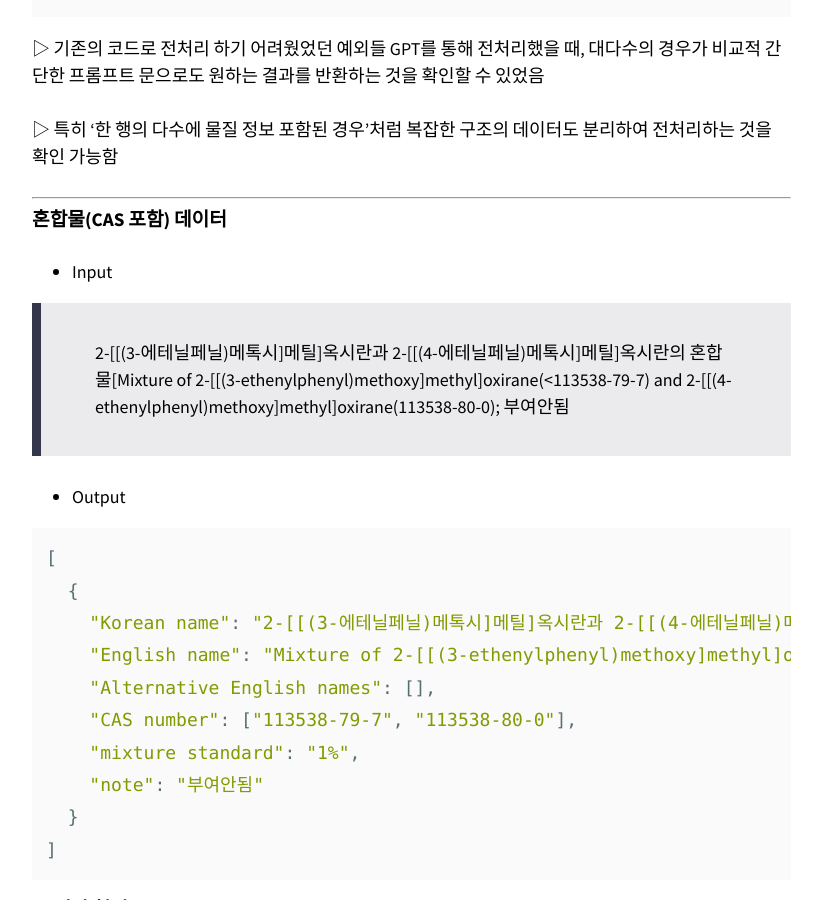
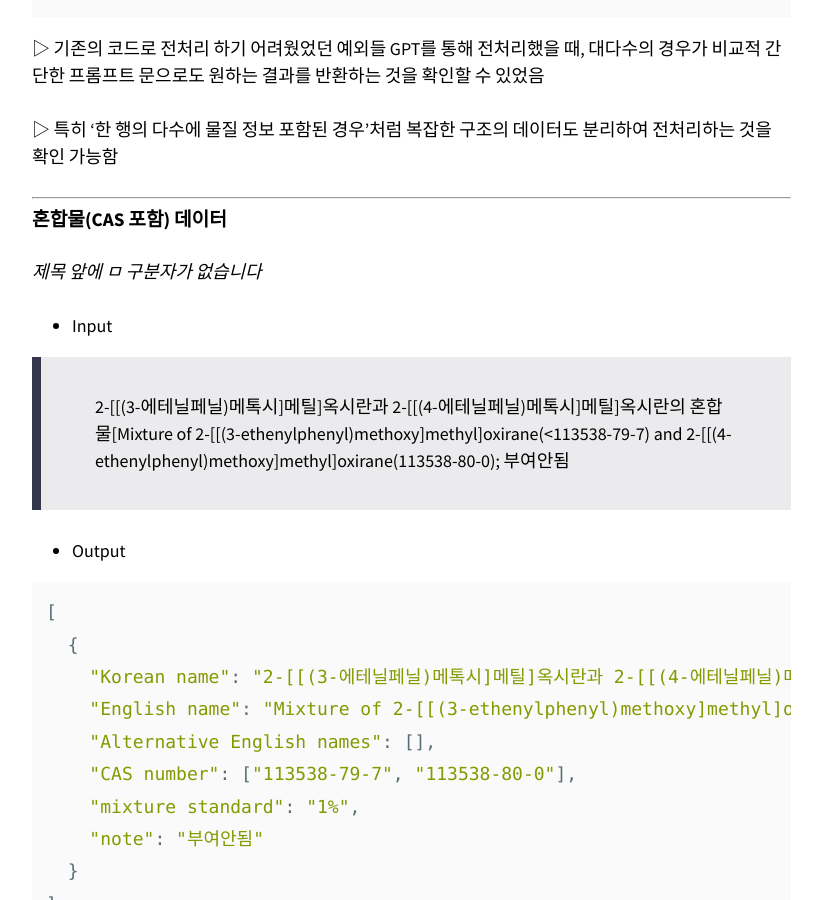
Before and after one commit to aitheimc/aitheimc.github.io, a Jekyll site: the page built from _posts/2024-12-10-unstructured-data-preprocessing-with-LLM.markdown, in a window 1280 px wide and 900 px high, scrolled down 8681 px. Shown: the whole window, without its empty margins (343-1165 px from the left). Built offline with Jekyll 4.4.1, drawn with Linux system fonts in a browser that asks for light colours; nearby versions of some CDN libraries.

Commit message:
correct JH 2

```diff
--- a/_posts/2024-12-10-unstructured-data-preprocessing-with-LLM.markdown
+++ b/_posts/2024-12-10-unstructured-data-preprocessing-with-LLM.markdown
@@ -346,6 +346,7 @@ Remember this rule and if user give you input, answer with output, without Expla
 ---
 
 #### 혼합물(CAS 포함) 데이터
+*제목 앞에 ㅁ 구분자가 없습니다*
 
 - Input
 
```
